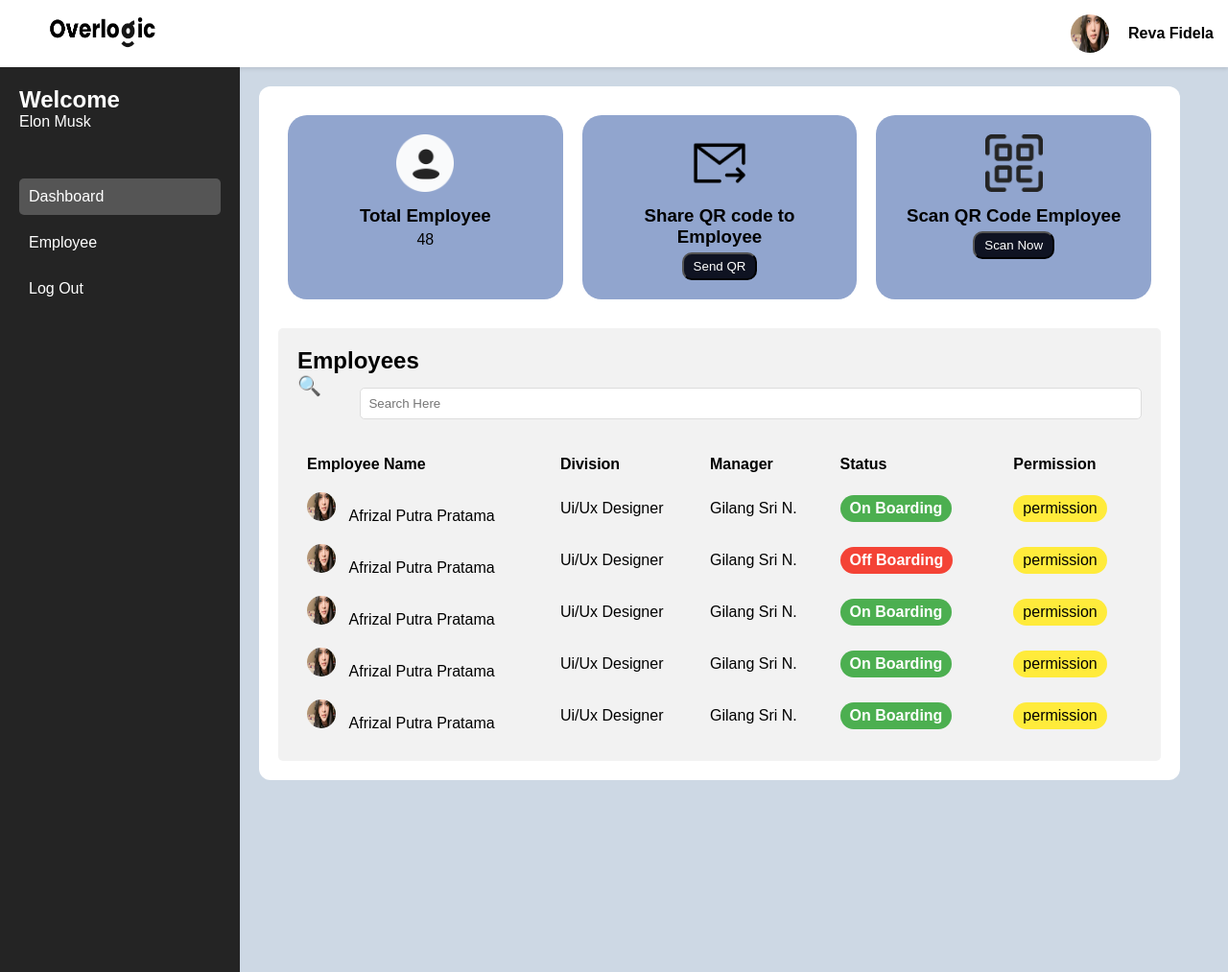
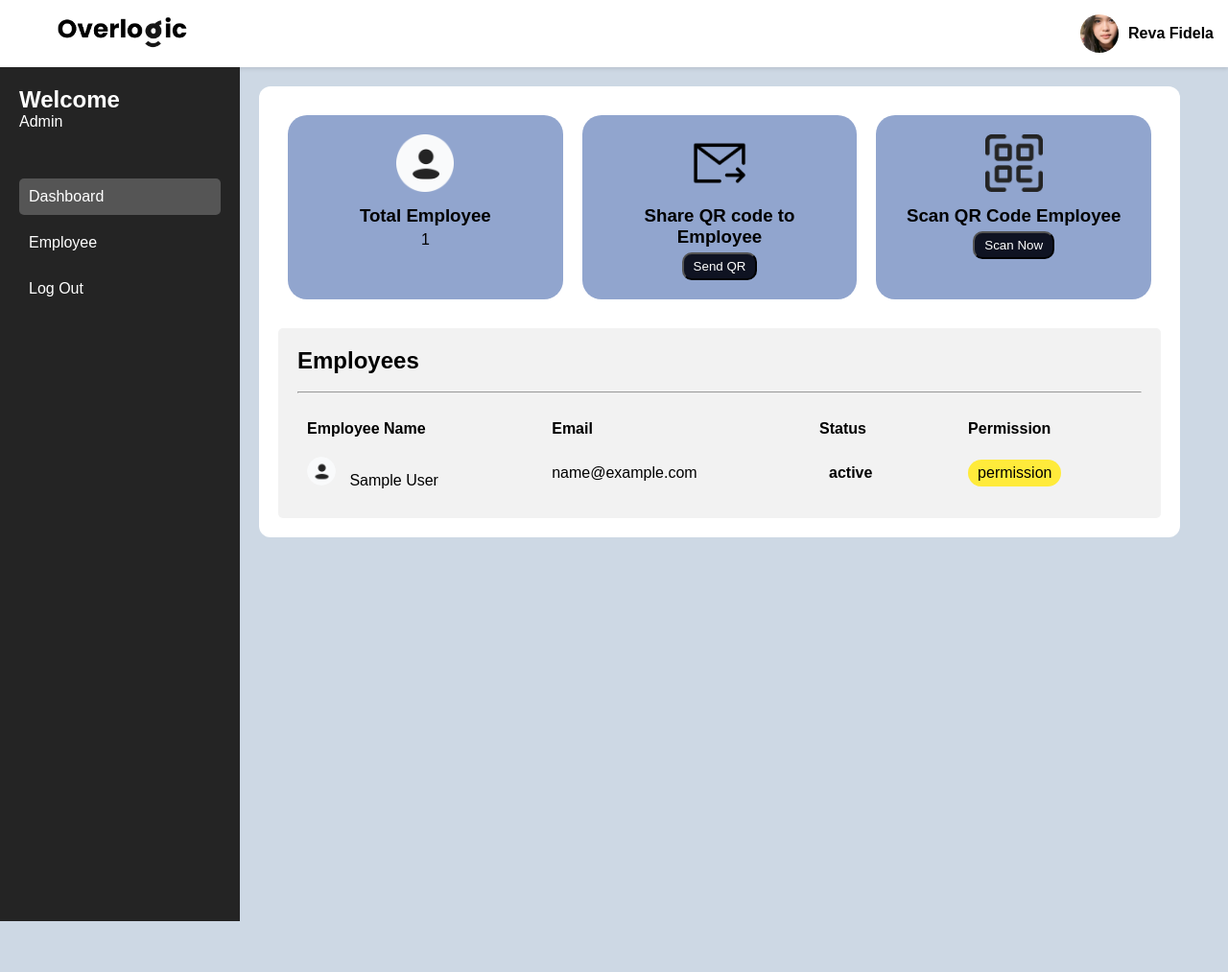
Before and after one commit to overlogic-universe/employee-management-system, a PHP site: page /dashboard in a window 1280 px wide. Shown: the top 1013 px of the page at 96% size. After the commit the page ends 960 px from the top, so only its background shows below. Run offline with PHP 8.4, Linux system fonts and the light colour scheme; the visitor is signed in with stand-in values (Sample User, id 1); tables that the repository leaves empty or names only in its code hold one stand-in row (values such as "Sample post").

Commit message:
feat: show employees on dashboard & employees table

```diff
--- a/core/routes/web.php
+++ b/core/routes/web.php
@@ -17,5 +17,6 @@ Route::middleware('')->group(function () {
     Route::get('/employee', [EmployeeController::class, "employee"]);
     Route::get('/edit-employee', [EmployeeController::class, "editEmployee"]);
     Route::get('/add-employee', [EmployeeController::class, "addEmployee"]);
+    Route::post('/add-employee-process', [EmployeeController::class, "addEmployeeProcess"]);
     Route::get('/permission', [EmployeeController::class, "permission"]);
 });
--- a/features/auth/controllers/auth_controller.php
+++ b/features/auth/controllers/auth_controller.php
@@ -56,7 +56,7 @@ class AuthController
                 header("Location: /dashboard");
                 exit();
             } else {
-                // Login gagal, set session jadi erro
+                // Login gagal, set session jadi error
                 session_start();
                 $_SESSION['error'] = "Invalid email or password";
                 header("Location: /login");
--- a/features/auth/views/index.php
+++ b/features/auth/views/index.php
@@ -4,7 +4,7 @@
 <head>
   <meta charset="UTF-8">
   <meta name="viewport" content="width=device-width, initial-scale=1.0">
-  <title>Document</title>
+  <title>Overlogic</title>
   <link href="/features/auth/styles/style.css" rel="stylesheet" />
 </head>
 
--- a/features/auth/views/login.php
+++ b/features/auth/views/login.php
@@ -4,7 +4,7 @@
 <head>
     <meta charset="UTF-8">
     <meta name="viewport" content="width=device-width, initial-scale=1.0">
-    <title>Admin Login</title>
+    <title>Overlogic</title>
     <link href="/features/auth/styles/style.css" rel="stylesheet" />
 </head>
 <script>
@@ -19,6 +19,7 @@
         ?>
     };
 </script>
+
 <body>
 
     <div class="Awalan">
--- a/features/employee/controllers/employee_controller.php
+++ b/features/employee/controllers/employee_controller.php
@@ -1,23 +1,57 @@
 <?php
 
 include_once "./core/render/view_rendered.php";
+include_once "./core/config/connection.php";
 
 class EmployeeController
 {
 
     public static function index()
     {
-        return view("employee", "index");
+        global $conn;
+        $employees = self::fetchEmployees($conn);
+        return view("employee", "index", ['employees' => $employees]);
     }
 
     public static function employee()
     {
-        return view("employee", "employee");
+        global $conn;
+        $employees = self::fetchEmployees($conn);
+        return view("employee", "employee", ['employees' => $employees]);
     }
 
     public static function addEmployee()
     {
-        return view("employee", "add_employee");
+        global $conn;
+        $divisions = self::fetchDivisions($conn);
+        return view("employee", "add_employee", ['divisions' => $divisions]);
+    }
+
+    public static function addEmployeeProcess()
+    {
+        global $conn;
+        if ($_SERVER['REQUEST_METHOD'] === 'POST') {
+            $employee_name = $_POST['employee_name'];
+            $division_id = $_POST['division_id'];
+            $email = $_POST['email'];
+
+            if (!empty($employee_name) && !empty($division_id) && !empty($email)) {
+                $sql = "INSERT INTO employee (employee_name, division_id, email) VALUES ('$employee_name', '$division_id', '$email')";
+                $stmt = mysqli_prepare($conn, $sql);
+
+                if (mysqli_stmt_execute($stmt)) {
+                    echo "Employee added successfully.";
+                } else {
+                    echo "Error: " . mysqli_error($conn);
+                }
+
+                mysqli_stmt_close($stmt);
+            } else {
+                echo "All fields are required.";
+            }
+        }
+
+        mysqli_close($conn);
     }
 
     public static function editEmployee()
@@ -30,7 +64,27 @@ class EmployeeController
         return view("employee", "permission");
     }
 
-    public static function logout()
+    public static function fetchEmployees($conn)
     {
+        $sql = "SELECT * FROM employee";
+        $result = mysqli_query($conn, $sql);
+
+        if (mysqli_num_rows($result) > 0) {
+            return mysqli_fetch_all($result, MYSQLI_ASSOC);
+        } else {
+            return [];
+        }
+    }
+
+    public static function fetchDivisions($conn)
+    {
+        $sql = "SELECT * FROM division";
+        $result = mysqli_query($conn, $sql);
+
+        if (mysqli_num_rows($result) > 0) {
+            return mysqli_fetch_all($result, MYSQLI_ASSOC);
+        } else {
+            return [];
+        }
     }
 }
--- a/features/employee/styles/style.css
+++ b/features/employee/styles/style.css
@@ -22,7 +22,6 @@ body {
 }
 
 .logo {
-    width: 220px;
     height: 39px;
 }
 
@@ -40,7 +39,8 @@ body {
     width: 40px;
     height: 40px;
     border-radius: 50%;
-    margin-right: 20px;
+    margin-right: 10px;
+    object-fit: cover;
 }
 
 .user-name {
@@ -260,12 +260,12 @@ td .profile-pic {
     margin-right: 10px;
 }
 
-.status.on-boarding {
+.status.present {
     background-color: #4CAF50;
     color: #fff;
 }
 
-.status.off-boarding {
+.status.absent {
     background-color: #f44336;
     color: #fff;
 }
--- a/features/employee/views/edit.php
+++ b/features/employee/views/edit.php
@@ -4,7 +4,7 @@
 <head>
     <meta charset="UTF-8">
     <meta name="viewport" content="width=device-width, initial-scale=1.0">
-    <title>Employee Dashboard</title>
+    <title>Overlogic</title>
     <link href="/features/employee/styles/style.css" rel="stylesheet" />
 </head>
 
@@ -21,12 +21,12 @@
         <div class="sidebar">
             <div class="welcome">
                 <h2>Welcome</h2>
-                <p>Elon Musk</p>
+                <p>Admin</p>
             </div>
             <ul class="menu">
                 <li><a href="/dashboard">Dashboard</a></li>
                 <li><a href="/employee" class="active">Employee</a></li>
-                <li><a href="#">Log Out</a></li>
+                <li><a href="/logout">Log Out</a></li>
             </ul>
         </div>
 
--- a/features/employee/views/index.php
+++ b/features/employee/views/index.php
@@ -4,7 +4,7 @@
 <head>
     <meta charset="UTF-8">
     <meta name="viewport" content="width=device-width, initial-scale=1.0">
-    <title>Employee Dashboard</title>
+    <title>Overlogic</title>
     <link href="/features/employee/styles/style.css" rel="stylesheet" />
 </head>
 
@@ -21,7 +21,7 @@
         <div class="sidebar">
             <div class="welcome">
                 <h2>Welcome</h2>
-                <p>Elon Musk</p>
+                <p>Admin</p>
             </div>
             <ul class="menu">
                 <li><a href="/dashboard" class="active">Dashboard</a></li>
@@ -36,7 +36,7 @@
                     <img src="../../../assets/prof.png" class="icon"></img>
                     <div>
                         <h3>Total Employee</h3>
-                        <span>48</span>
+                        <span><?= count($employees) ?></span>
                     </div>
                 </div>
                 <div class="share-qr">
@@ -57,57 +57,31 @@
 
             <div class="employee-list">
                 <h2>Employees</h2>
-                <div class="search-bar">
+                <!-- <div class="search-bar">
                     <span class="icon">🔍</span>
                     <input type="text" placeholder="Search Here">
-                </div>
-
+                </div> -->
+                <br>
+                <hr>
+                <br>
                 <table>
                     <thead>
                         <tr>
                             <th>Employee Name</th>
-                            <th>Division</th>
-                            <th>Manager</th>
+                            <th>Email</th>
                             <th>Status</th>
                             <th>Permission</th>
                         </tr>
                     </thead>
                     <tbody>
-                        <tr>
-                            <td><img src="../../../assets/profile.jpg" alt="Profile" class="profile-pic"> Afrizal Putra Pratama</td>
-                            <td>Ui/Ux Designer</td>
-                            <td>Gilang Sri N.</td>
-                            <td><span class="status on-boarding">On Boarding</span></td>
-                            <td><a href="/permission" class="permission">permission</a></td>
-                        </tr>
-                        <tr>
-                            <td><img src="../../../assets/profile.jpg" alt="Profile" class="profile-pic"> Afrizal Putra Pratama</td>
-                            <td>Ui/Ux Designer</td>
-                            <td>Gilang Sri N.</td>
-                            <td><span class="status off-boarding">Off Boarding</span></td>
-                            <td><a href="permission.php" class="permission">permission</a></td>
-                        </tr>
-                        <tr>
-                            <td><img src="../../../assets/profile.jpg" alt="Profile" class="profile-pic"> Afrizal Putra Pratama</td>
-                            <td>Ui/Ux Designer</td>
-                            <td>Gilang Sri N.</td>
-                            <td><span class="status on-boarding">On Boarding</span></td>
-                            <td><a href="permission.php" class="permission">permission</a></td>
-                        </tr>
-                        <tr>
-                            <td><img src="../../../assets/profile.jpg" alt="Profile" class="profile-pic"> Afrizal Putra Pratama</td>
-                            <td>Ui/Ux Designer</td>
-                            <td>Gilang Sri N.</td>
-                            <td><span class="status on-boarding">On Boarding</span></td>
-                            <td><a href="permission.php" class="permission">permission</a></td>
-                        </tr>
-                        <tr>
-                            <td><img src="../../../assets/profile.jpg" alt="Profile" class="profile-pic"> Afrizal Putra Pratama</td>
-                            <td>Ui/Ux Designer</td>
-                            <td>Gilang Sri N.</td>
-                            <td><span class="status on-boarding">On Boarding</span></td>
-                            <td><a href="permission.php" class="permission">permission</a></td>
-                        </tr>
+                        <?php foreach ($employees as $employee) : ?>
+                            <tr>
+                                <td><img src="../../../assets/prof.png" alt="Profile" class="profile-pic"> <?= htmlspecialchars($employee['employee_name']) ?></td>
+                                <td><?= htmlspecialchars($employee['email']) ?></td>
+                                <td><span class="status <?= htmlspecialchars(strtolower($employee['status'])) ?>"><?= htmlspecialchars($employee['status']) ?></span></td>
+                                <td><a href="/permission" class="permission">permission</a></td>
+                            </tr>
+                        <?php endforeach; ?>
                     </tbody>
                 </table>
             </div>
--- a/features/employee/views/permission.php
+++ b/features/employee/views/permission.php
@@ -4,7 +4,7 @@
 <head>
     <meta charset="UTF-8">
     <meta name="viewport" content="width=device-width, initial-scale=1.0">
-    <title>Employee Dashboard</title>
+    <title>Overlogic</title>
     <link href="/features/employee/styles/style.css" rel="stylesheet" />
 </head>
 
@@ -21,12 +21,12 @@
         <div class="sidebar">
             <div class="welcome">
                 <h2>Welcome</h2>
-                <p>Elon Musk</p>
+                <p>Admin</p>
             </div>
             <ul class="menu">
                 <li><a href="/dashboard">Dashboard</a></li>
                 <li><a href="/employee" class="active">Employee</a></li>
-                <li><a href="#">Log Out</a></li>
+                <li><a href="/logout">Log Out</a></li>
             </ul>
         </div>
 
```
Also changed, not shown: features/employee/views/add_employee.php (+15 -12 lines), features/employee/views/employee.php (+13 -37 lines). Lines whose indentation alone changed are shown as unchanged.
